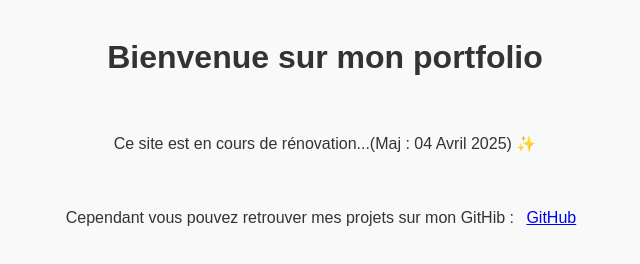
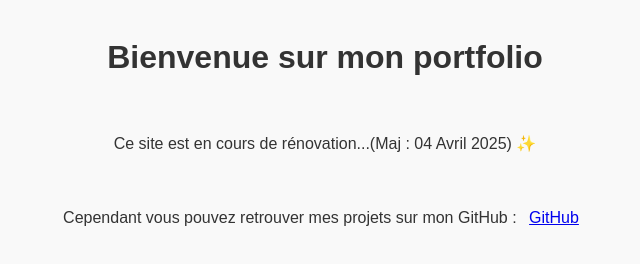
Before and after one commit to Victor-CHRTM/Portfolio, a plain HTML site: page index.html in a window 1280 px wide. Shown: the full height of the page, 315-955 px from the left. Drawn offline with Linux system fonts and the light colour scheme.

Commit message:
Update index.html

```diff
--- a/index.html
+++ b/index.html
@@ -9,7 +9,7 @@
 <body>
   <h1> Bienvenue sur mon portfolio </h1>
   <p> Ce site est en cours de rénovation...(Maj : 04 Avril 2025) ✨</p>
-  <p> Cependant vous pouvez retrouver mes projets sur mon GitHib :
+  <p> Cependant vous pouvez retrouver mes projets sur mon GitHub :
     <a href="https://github.com/Victor-CHRTM"> GitHub </a>
   </p>
 </body>
```
